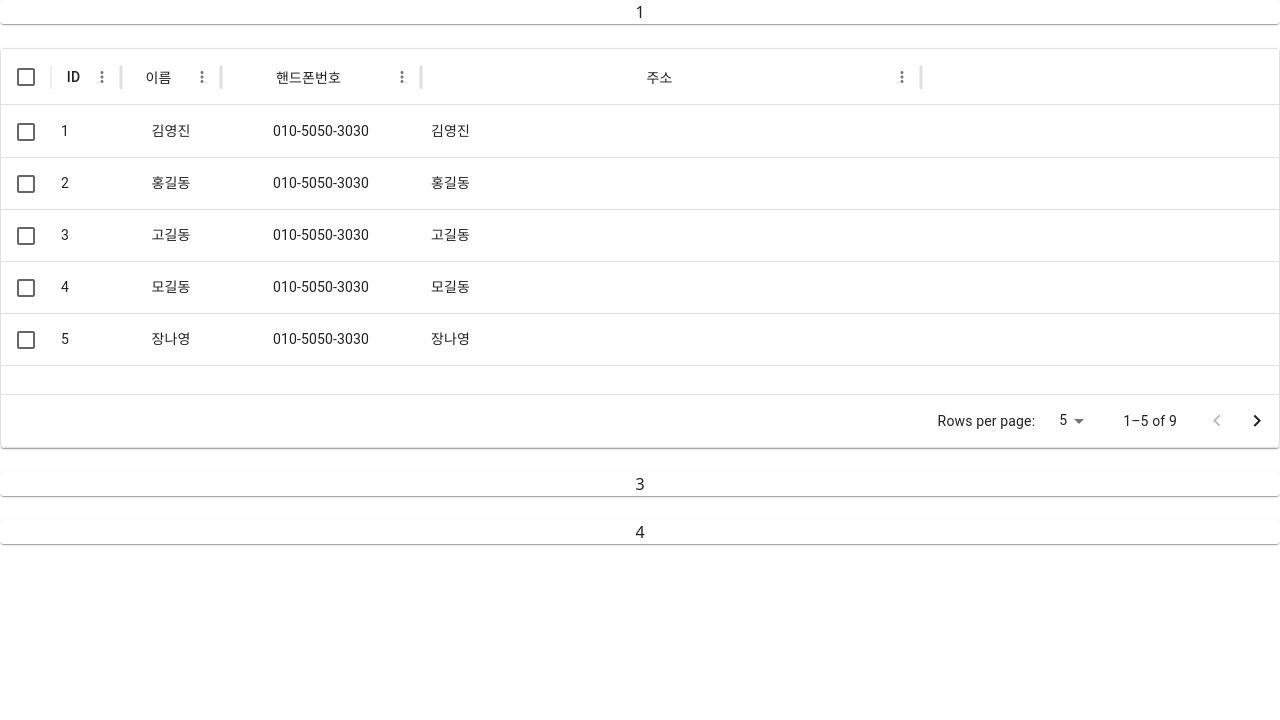
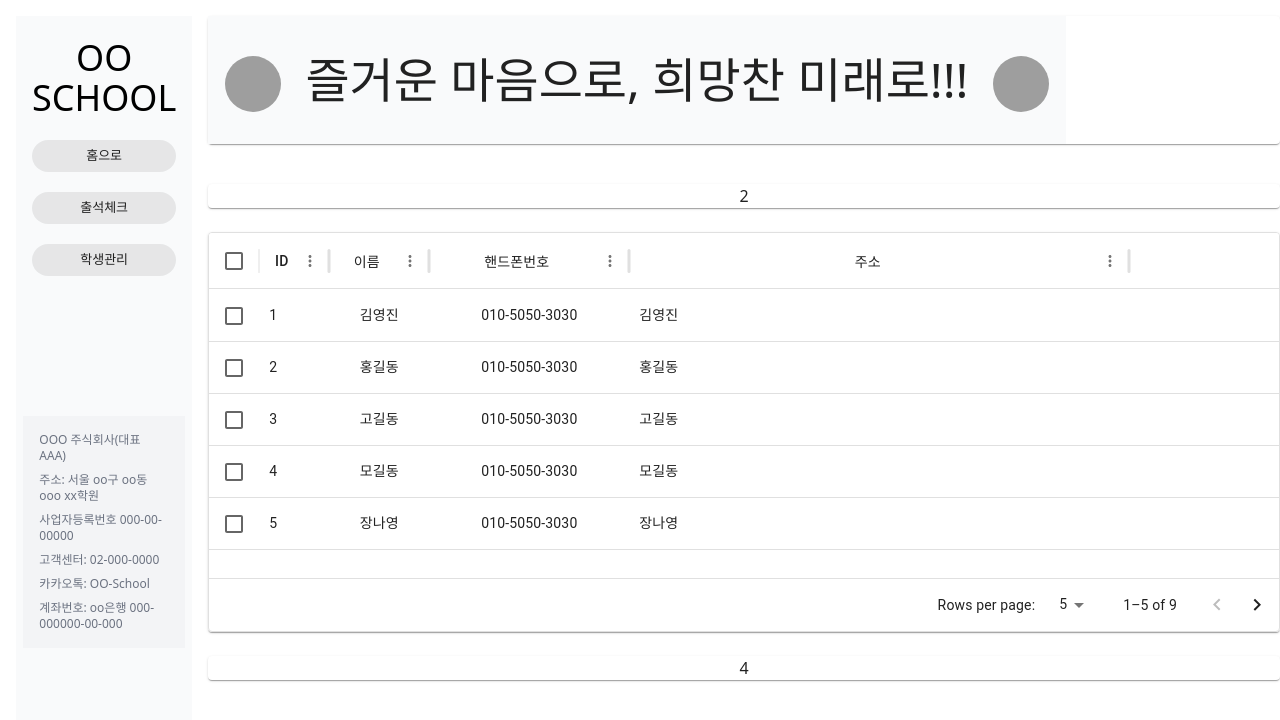
Before and after one commit to yokee1128/2024_web_student, a React (Create React App) app: page /attendance_check in a window 1280 px wide. Shown: the top 720 px of the page. Built offline with nearby package versions, Linux system fonts and the light colour scheme; grey boxes are pictures that could not be loaded.

Commit message:
save KYJ_1

```diff
--- a/src/components/organism/AttendanceCheck.tsx
+++ b/src/components/organism/AttendanceCheck.tsx
@@ -60,15 +60,22 @@ const rows = [
 const AttendanceCheck = () => {
 
   return (
-    // <div className="w-screen h-screen my-auto mx-auto flex">
-    //   <Layout />
-    //   <div className="w-4/5 my-4 mr-4 h-32 bg-gray-50 content-center text-center ">
-    //   <Navi/>
-    // </div>
+    <div className="w-screen h-screen my-auto mx-auto flex">
+      <Layout />
+
       <div>
         <Grid container spacing={3}>
           <Grid item xs={6} md={12}>
-            <Item>1</Item>
+            <Item>
+              <div className="w-4/5 my-4 mr-4 h-32 bg-gray-50 content-center text-center ">
+                <Navi/>
+              </div>
+            </Item>
+          </Grid>
+          <Grid item xs={6} md={12}>
+            <Item>
+              2
+            </Item>
           </Grid>
           <Grid item xs={6} md={12}>
             <Item>
@@ -88,15 +95,11 @@ const AttendanceCheck = () => {
             </Item>
           </Grid>
           <Grid item xs={6} md={12}>
-            <Item>
-              3
-            </Item>
-          </Grid>
-          <Grid item xs={6} md={12}>
             <Item>4</Item>
           </Grid>
         </Grid>
       </div>
+    </div>
   );
 
 };
```
